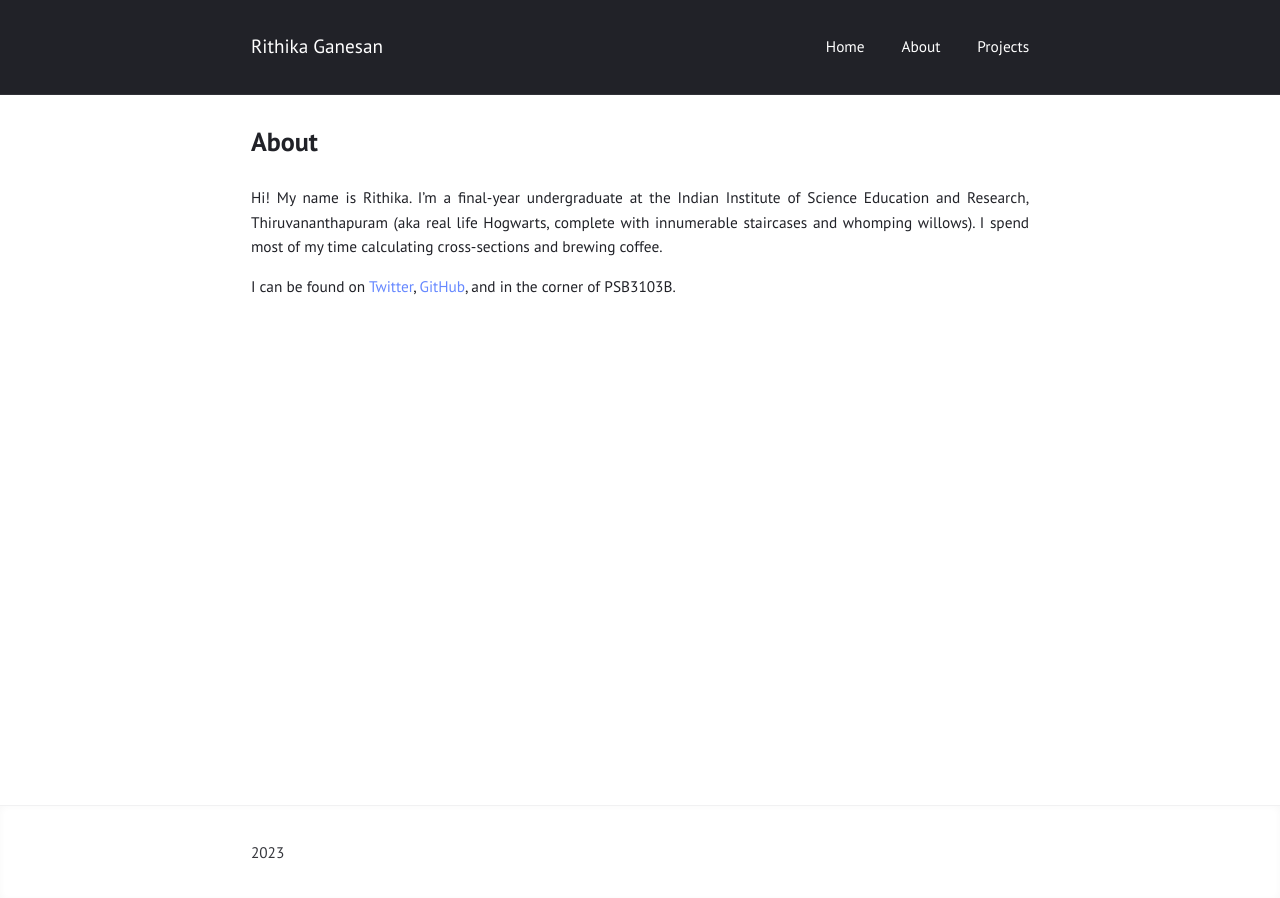
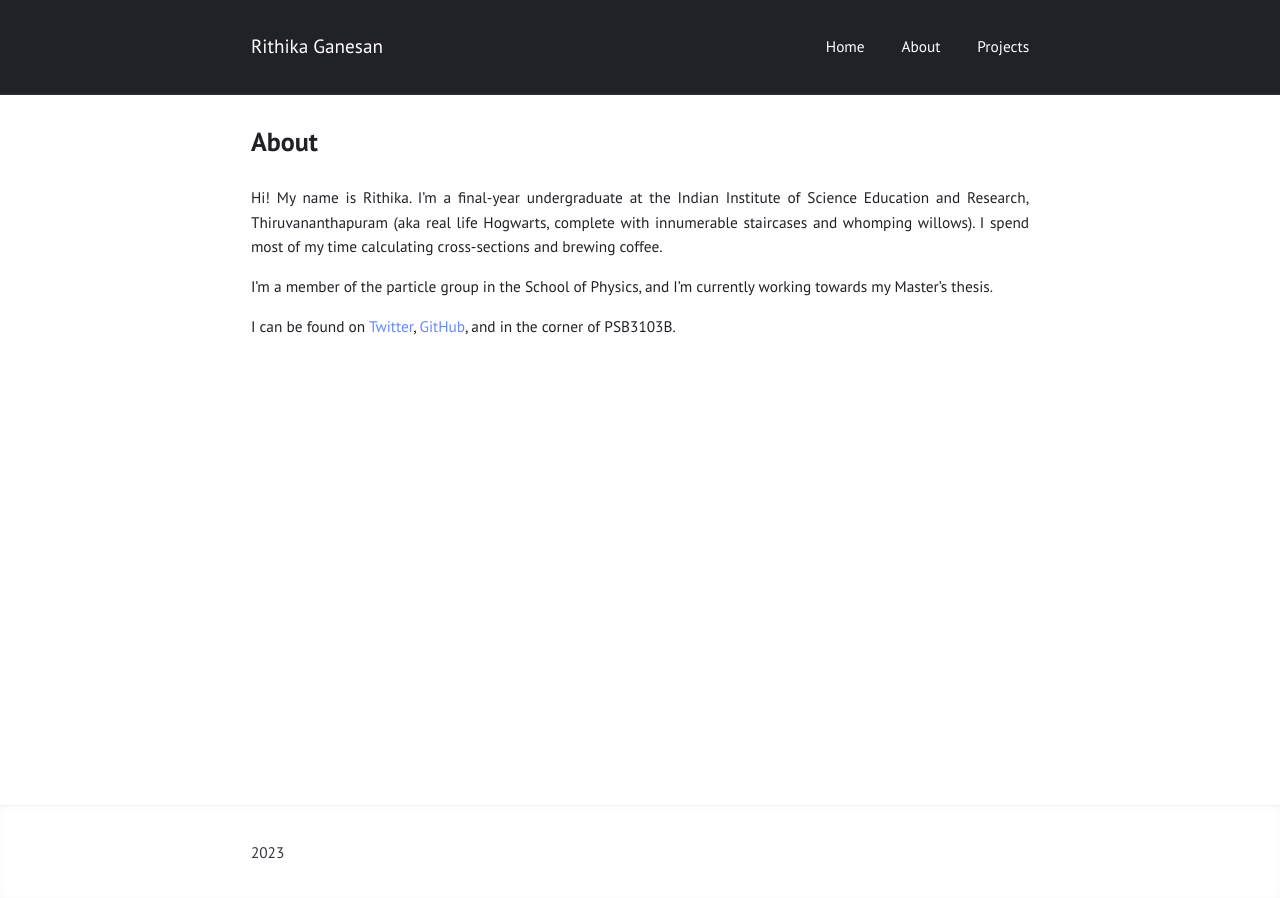
Before and after one commit to rithika-ganesan/rithika-ganesan.github.io, a Jekyll site: the page built from about.md, in a window 1280 px wide. Built offline with Jekyll 4.4.1, drawn with Linux system fonts in a browser that asks for light colours.

Commit message:
Update about.md

```diff
--- a/about.md
+++ b/about.md
@@ -6,4 +6,6 @@ layout: page
 
 Hi! My name is Rithika. I'm a final-year undergraduate at the Indian Institute of Science Education and Research, Thiruvananthapuram (aka real life Hogwarts, complete with innumerable staircases and whomping willows). I spend most of my time calculating cross-sections and brewing coffee.
 
+I'm a member of the particle group in the School of Physics, and I'm currently working towards my Master's thesis.
+
 I can be found on [Twitter](x.com/astrorithika), [GitHub](github.com/rithika-ganesan), and in the corner of PSB3103B.
```
